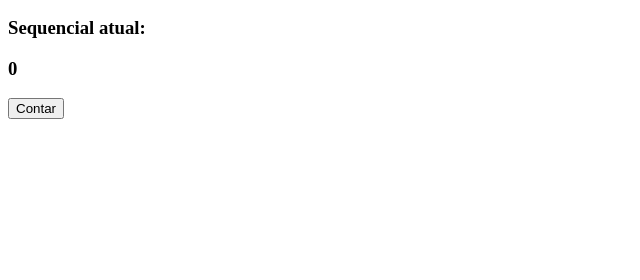
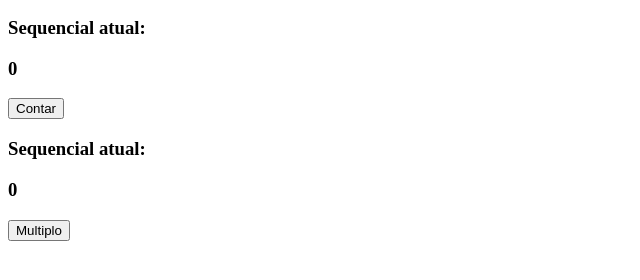
Before and after one commit to felipefo/Contador, a plain HTML site: page index.html in a window 1280 px wide. Shown: the part 38-318 px from the top of the page, without its empty margins (0-640 px from the left). Drawn offline with Linux system fonts and the light colour scheme.

Commit message:
adding feature multiplo

```diff
--- a/index.html
+++ b/index.html
@@ -9,10 +9,22 @@
 	   contador  = contador + 1;
 	   document.getElementById("contador").innerHTML  = contador;
 	 }
+
+	 function multiplicar(){
+	   var contador  = parseInt(document.getElementById("contador").innerHTML);
+	   contador  = contador  * contador ;
+	   document.getElementById("multiplo").innerHTML  = contador;
+	 }
+
 </script>
+
+
 <h2>
   Contador
 </h2>
 <h3>Sequencial atual:</h3><h3 id="contador">0</h3><input type="button" value="Contar" onclick="incrementar()"></input>
+
+<h3>Sequencial atual:</h3><h3 id="multiplo">0</h3><input type="button" value="Multiplo" onclick="multiplicar()"></input>
+
 </body>
 </html>
```
